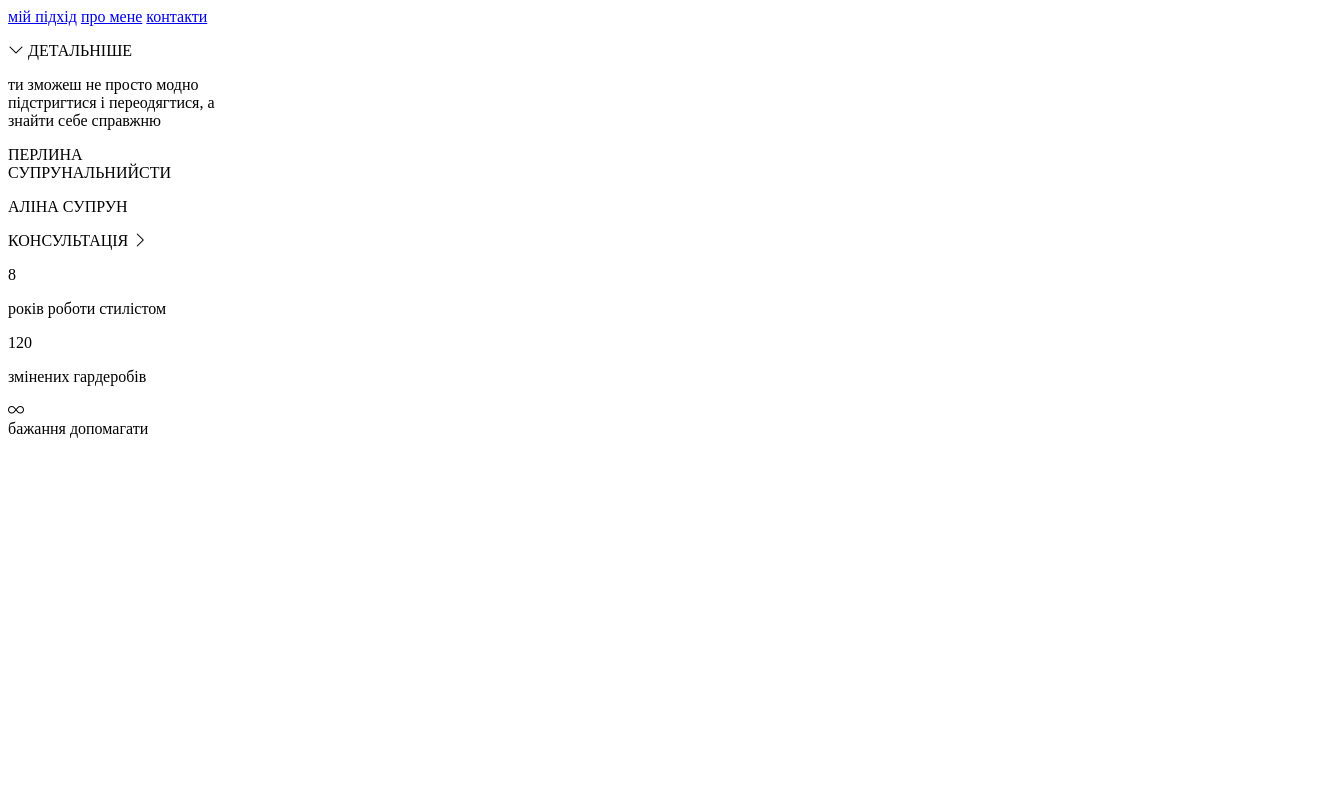
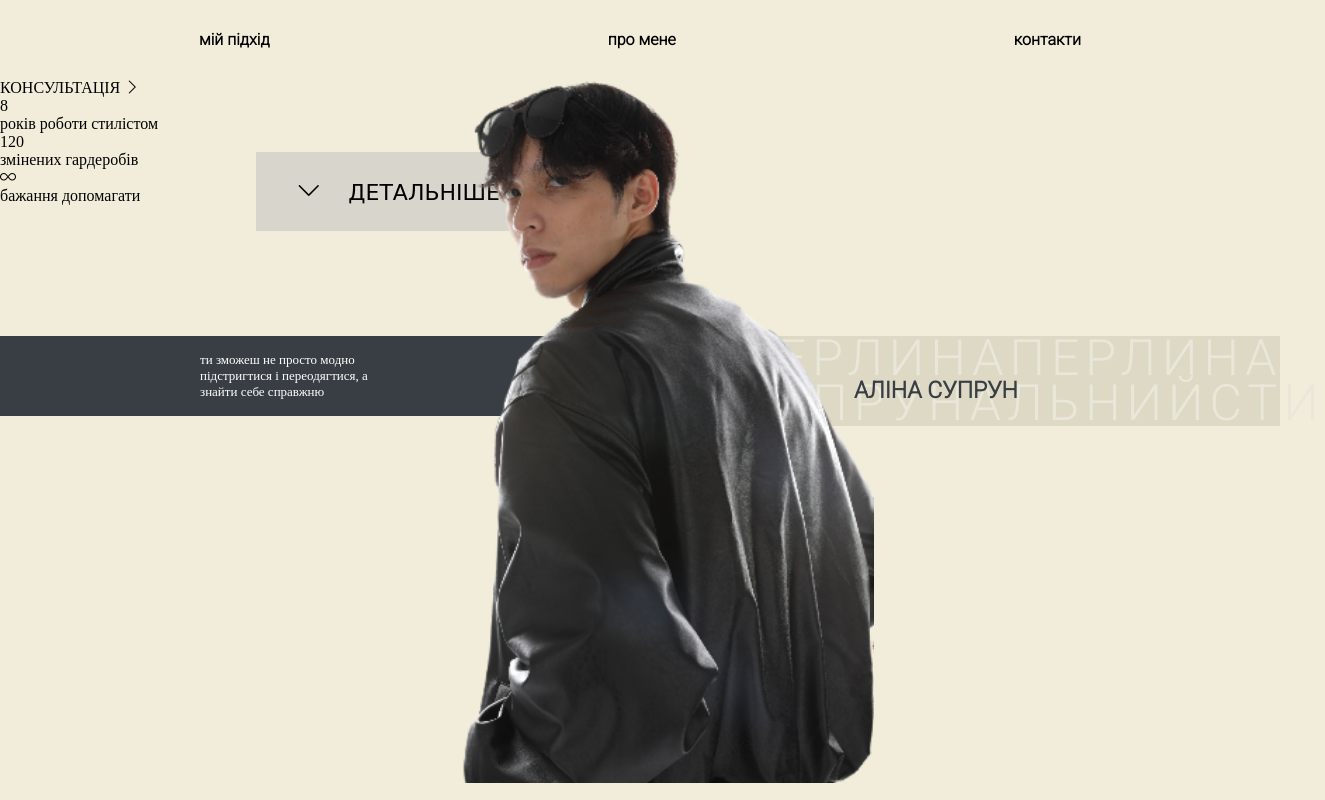
Before and after one commit to JulietaSorano/trabajo-2, a plain HTML site: page index.html in a window 1280 px wide. Shown: the whole page, 1325 px wide, since content can reach past the window. Drawn offline with nearby package versions, Linux system fonts and the light colour scheme.

Commit message:
cambios en estilo

```diff
--- a/estilo.css
+++ b/estilo.css
@@ -0,0 +1,102 @@
+*{
+    margin:0;
+    padding:0;
+    cursor: default;
+}
+body{
+    background-color: #f1edda;
+}
+header{
+    display: flex;
+    justify-content: space-around;
+    margin: 30px 30px;
+}
+header a{
+    font-family: roboto;
+    text-decoration: none;
+    color: black;
+    font-weight: 900;
+    font-size: 16px;
+    transition: width 2s;
+    cursor: default;
+
+}
+
+.imagen{
+
+
+   display: flex;
+    justify-content: center;
+
+
+
+}
+img{
+    position: absolute;
+    height: 88vh;
+}
+
+.icon{
+    text-align: center;
+    padding: 0px 20px 0px 30px;
+    font-size: 25px;
+}
+.texto{
+    position: absolute;
+    background-color: #D8D6CC;
+    font-family: 'Comfortaa', cursive;
+    font-size: 22px;
+    justify-content: center;
+    text-align: left;
+    padding: 25px 140px 25px 10px;
+    right: 50%;
+    top: 19%;
+    z-index: -1;
+}
+.segundacaja{
+    font-family: 'Times New Roman', Times, serif;
+    position: absolute;
+    background-color: #393e44;
+    text-align: left;
+    color: white;
+    right: 45%;
+    left: 0%;
+    top: 42%;
+    z-index: -1;
+    padding: 16px 40px 16px 200px;
+    justify-content: right;
+    font-weight: 350;
+    font-size: 13px;
+}
+.tercera{
+    font-family: roboto;
+    background-color: #ddd9c5;
+    position: absolute;
+    padding: 0px 50px 0px 140px;
+   /* font-weight: 900;*/
+    color: #e9e7da;
+    right: 0%;
+    left: 54%;
+    top: 42%;
+    z-index: -1;
+}
+.tercera p{
+    padding: 0px;
+    letter-spacing: 6px;
+    line-height: 45px;
+    font-size: 50px;
+    display: flex;
+    justify-content: center;
+
+}
+.porencima{
+    font-family: roboto;
+    position: absolute;
+    padding: 25px 0px 25px 150px;
+   font-weight: 1000;
+    font-size: 23px;
+    color: #393e44;
+    left: 55%;
+    top: 44%;
+}
+}
--- a/index.html
+++ b/index.html
@@ -7,7 +7,10 @@
     <title>Log in</title>
     <link rel="stylesheet" href="https://cdn.jsdelivr.net/npm/bootstrap-icons@1.10.3/font/bootstrap-icons.css">
     <link rel="stylesheet" href="estilo.css">
-    </head>
+    <link rel="preconnect" href="https://fonts.googleapis.com">
+<link rel="preconnect" href="https://fonts.gstatic.com" crossorigin>
+<link href="https://fonts.googleapis.com/css2?family=Roboto:wght@300&display=swap" rel="stylesheet">
+ </head>
     <body>
         <header>
             <a href="# " >мій підхід</a>
@@ -15,14 +18,18 @@
             <a href="#">контакти</a>
         </header>
 <section class="hero">
+    <div class="imagen">
+        <img src="imagen2.png" alt="">
+    </div>
     <div class="texto">
-        <p> <i class="bi bi-chevron-down"></i>
+        <p> <i class="bi bi-chevron-down icon"></i>
        ДЕТАЛЬНІШЕ
        </p>
 
 
     </div>
-    <div class="segunda caja">
+    <section class="contenedores">
+    <div class="segundacaja">
         <p>
             ти зможеш не просто модно
             <br>
@@ -33,12 +40,12 @@
     </div>
     <div class="tercera">
         <p>
-            ПЕРЛИНА
+            ПЕРЛИНАПЕРЛИНА
              <br>
             СУПРУНАЛЬНИЙСТИ
         </p>
     </div>
-    <div class="por encima">
+    <div class="porencima">
         <p>
             АЛІНА СУПРУН
         </p>
@@ -50,6 +57,8 @@
     <i class="bi bi-chevron-right"></i>
 </p>
 </div>
+</section>
+
 <section class="abajo">
     <div class="izquiera">
         <p class="numero">8</p>
```
Also changed, not shown: imagen2.png (added).
